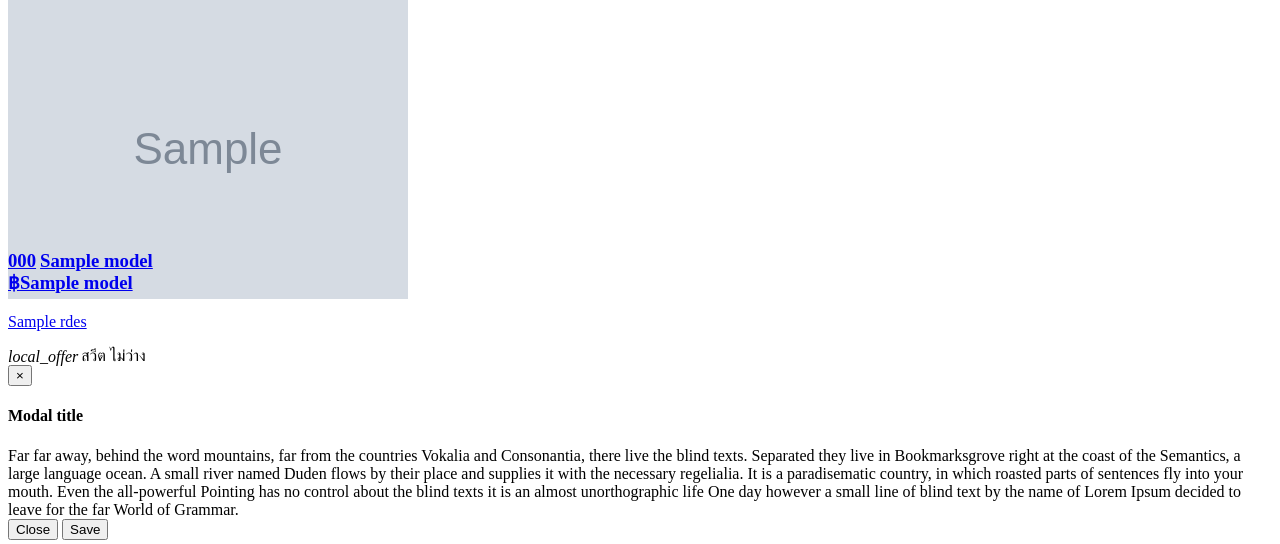
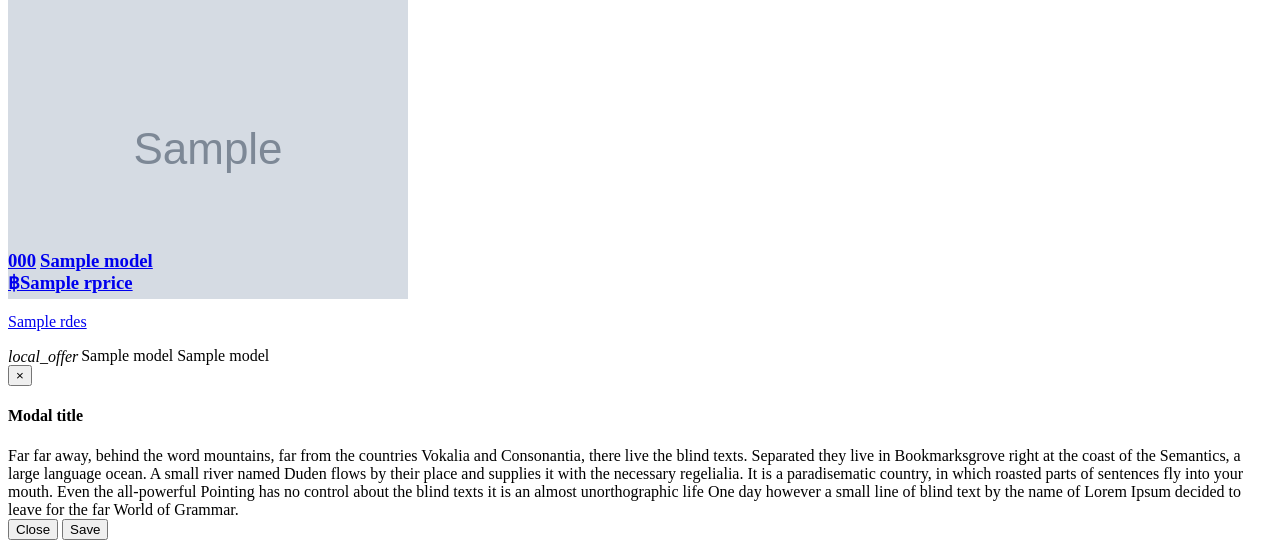
Before and after one commit to ThingnoyStudio/i-resort2, a Yii app: template _protected/frontend/views/room/index.php in a window 1280 px wide. Shown: the part 808-1352 px from the top of the page. Run offline with PHP 8.4 and a stand-in for Yii, Linux system fonts and the light colour scheme; the template is opened without the code that fills it: most values are stand-ins (such as "Sample title", 1, 10 or a date in 2020); grey boxes marked "Sample" are stand-in pictures; data that the repository does not hold is empty; some libraries are stand-ins or nearby versions.

Commit message:
bee FE room/index

```diff
--- a/_protected/frontend/views/room/index.php
+++ b/_protected/frontend/views/room/index.php
@@ -19,23 +19,23 @@ $this->params['breadcrumbs'][] = $this->title;
     <!--        <=  Html::a('Create Room', ['create'], ['class' => 'btn btn-success']) ?>-->
     <!--    </p>-->
 
-    <?= GridView::widget([
-        'dataProvider' => $dataProvider,
-        'filterModel' => $searchModel,
-        'columns' => [
-            ['class' => 'yii\grid\SerialColumn'],
-
-//            'Rid',
-            'Rname:ntext',
-            'Rnumber:ntext',
-            'Rdes:ntext',
-            'Rimg:ntext',
-            'RSname',
-            'RTname',
-
-//            ['class' => 'yii\grid\ActionColumn'],
-        ],
-    ]); ?>
+<!--    <= GridView::widget([-->
+<!--        'dataProvider' => $dataProvider,-->
+<!--        'filterModel' => $searchModel,-->
+<!--        'columns' => [-->
+<!--            ['class' => 'yii\grid\SerialColumn'],-->
+<!---->
+<!--//            'Rid',-->
+<!--            'Rname:ntext',-->
+<!--            'Rnumber:ntext',-->
+<!--            'Rdes:ntext',-->
+<!--            'Rimg:ntext',-->
+<!--            'RSname',-->
+<!--            'RTname',-->
+<!---->
+<!--//            ['class' => 'yii\grid\ActionColumn'],-->
+<!--        ],-->
+<!--    ]); ?>-->
 
 
     <div class="row">
@@ -48,14 +48,14 @@ $this->params['breadcrumbs'][] = $this->title;
 
 
         <?php
-        foreach ($dataProvider->models as $key => $model) {
+        foreach ($dataProvider->models as  $model) {
             ?>
 
             <div class="col-xs-12 col-sm-6  col-md-4 col-lg-4 " data-my-order="2018-05-16 09:50:13 -0500 ">
                 <div class="card" data-turbolinks="false">
                     <div class="thumbnail" style="max-height: 232.91px">
-                        <img src="<?= Yii::getAlias('@ShowR') . print_r($model->Rimg, true); ?>"
-                             data-retina="<?= Yii::getAlias('@ShowR') . print_r($model->Rimg, true); ?>" alt="No Image">
+                        <img src="<?= Yii::getAlias('@ShowR') . $model['Rimg'] ?>"
+                             data-retina="<?= Yii::getAlias('@ShowR') . $model['Rimg'] ?>" alt="No Image">
 
                         <a href="#" class="thumb-cover"></a>
 
@@ -79,7 +79,7 @@ $this->params['breadcrumbs'][] = $this->title;
                             <!--                                <i class="fa fa-laptop"></i>-->
                             <!--                            </a>-->
                             <a class="btn btn-info btn-round btn-fill" rel="tooltip" title="" data-remote="true"
-                               href="#" data-original-title="จองห้องพัก" data-toggle="modal" data-target="#<?= print_r($model->Rnumber, true); ?>">
+                               href="#" data-original-title="จองห้องพัก" data-toggle="modal" data-target="#<?= $model['Rnumber']  ?>">
                                 <i class="fa fa-shopping-cart"></i>
                             </a>
 
@@ -91,23 +91,23 @@ $this->params['breadcrumbs'][] = $this->title;
                         <a href="#">
 
                             <h3><span class="badge badge-info"
-                                      style="margin-right: 4px"><?= print_r($model->Rnumber, true); ?></span><?= print_r($model->Rname, true); ?>
+                                      style="margin-right: 4px"><?=  $model['Rnumber']?></span><?=  $model['Rname']  ?>
                                 <div class="time pull-right  premium-product ">
-                                    ฿<?= print_r($model->Rname, true); ?></div>
+                                    ฿<?=  $model['Rprice']?></div>
                             </h3>
 
-                            <p><?= print_r($model->Rdes, true); ?></p>
+                            <p><?= $model['Rdes'] ?></p>
                         </a>
                         <i class="material-icons"
-                           style="top: 1px;font-size: unset;margin-right: 3px;position: relative;">local_offer</i>สวีต
-                        <span class="badge badge-primary float-right">ไม่ว่าง</span>
+                           style="top: 1px;font-size: unset;margin-right: 3px;position: relative;">local_offer</i><?=  $model['RTname'] ?>
+                        <span class="badge badge-primary float-right"><?=  $model['RSname'] ?></span>
                     </div>
                 </div>
 
             </div>
 
             <!-- Modal Core -->
-            <div class="modal fade" id="<?= print_r($model->Rnumber, true); ?>" tabindex="-1" role="dialog" aria-labelledby="myModalLabel"
+            <div class="modal fade" id="<?= $model['Rnumber'] ?>" tabindex="-1" role="dialog" aria-labelledby="myModalLabel"
                  aria-hidden="true">
                 <div class="modal-dialog">
                     <div class="modal-content">
```
